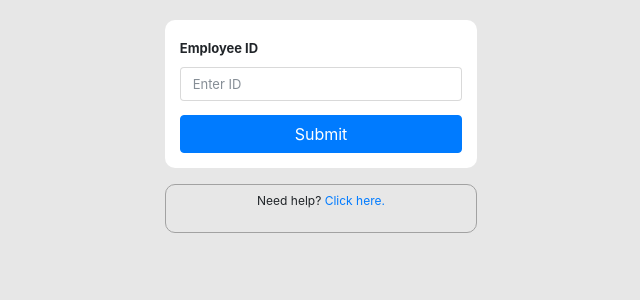
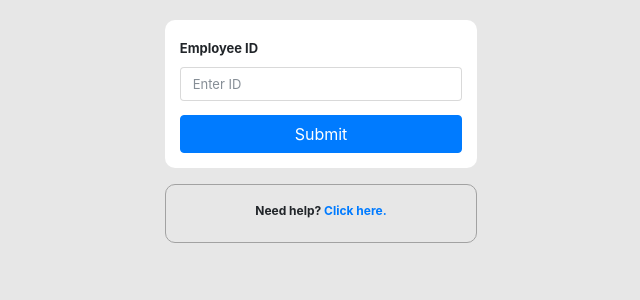
Before and after one commit to aramariemejorada/SE_Project, a PHP site: page / in a window 1280 px wide. Shown: the part 268-568 px from the top of the page, without its empty margins (319-959 px from the left). Run offline with PHP 8.4, Linux system fonts and the light colour scheme.

Commit message:
adjusted padding

```diff
--- a/css/style.css
+++ b/css/style.css
@@ -41,4 +41,6 @@ body{
 .inquiry{
 	border: solid #a2a2a2 1px;
 	background-color: #e7e7e7;
+	font-weight: bolder;
+	padding-top: 2%;
 }
```
